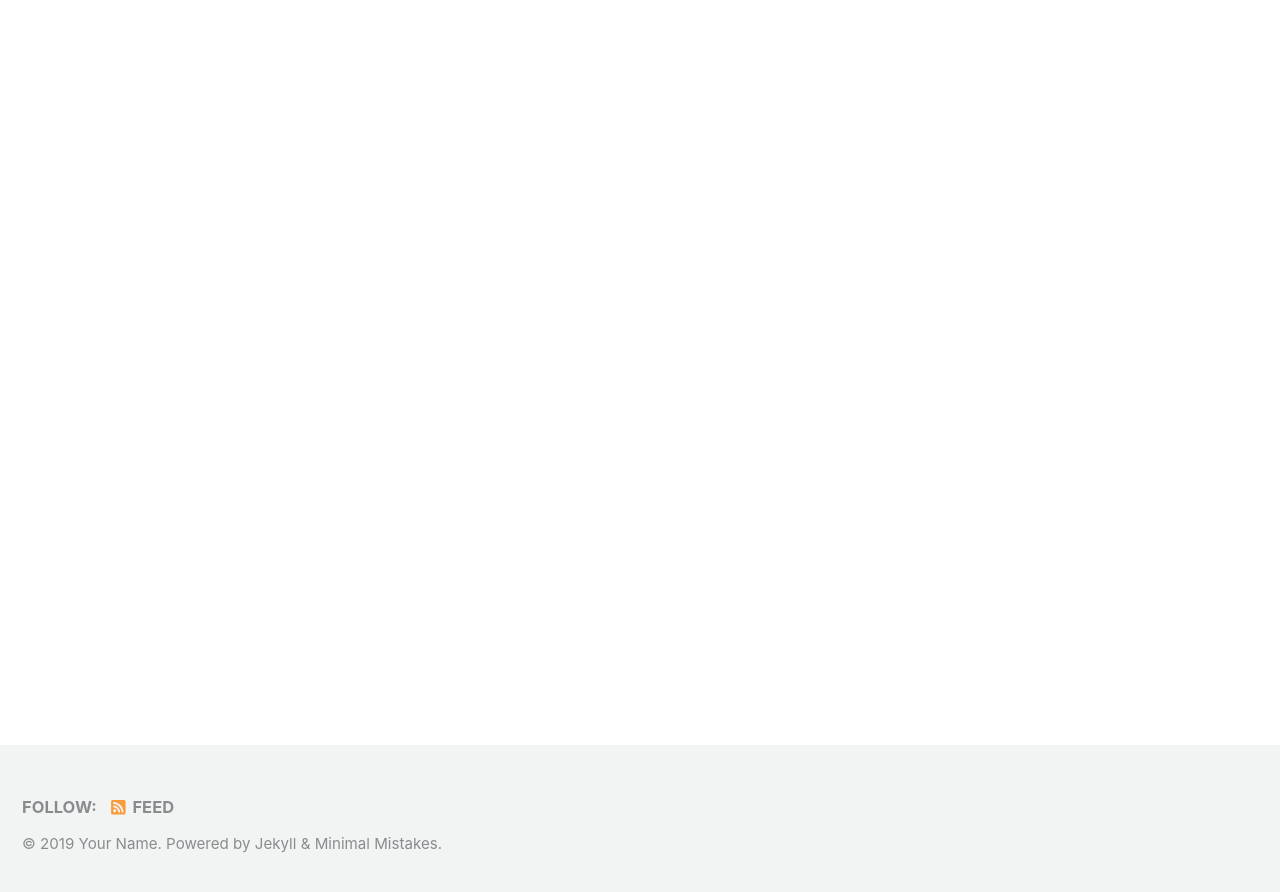
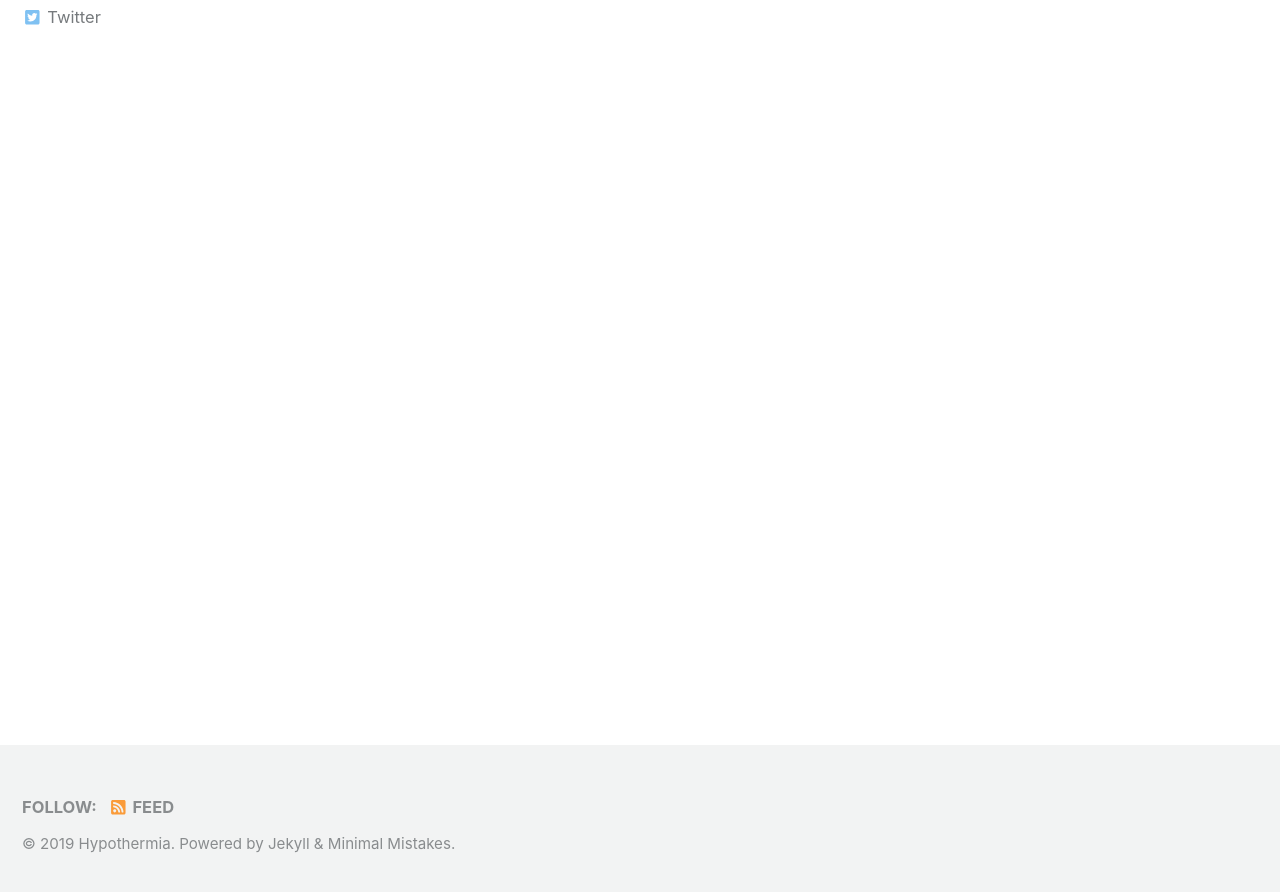
Before and after one commit to Hypothermia0329/Hypothermia0329.github.io, a Jekyll site: the page built from index.html, in a window 1280 px wide and 900 px high, scrolled down 222 px. Shown: the top 892 px of the window. Built offline with Jekyll 4.4.1, drawn with Linux system fonts in a browser that asks for light colours; cached includes are drawn as plain includes; the list of posts is cut into pages by our own code; some of the changed text lies outside the part shown.

Commit message:
Update _config.yml

```diff
--- a/_config.yml
+++ b/_config.yml
@@ -18,7 +18,7 @@ minimal_mistakes_skin    : "default" # "air", "aqua", "contrast", "dark", "dirt"
 locale                   : "en-US"
 title                    : "Hypothermia"
 title_separator          : "-"
-name                     : "Your Name"
+name                     : "Hypothermia"
 description              : "Machine Learning."
 url                      : # the base hostname & protocol for your site e.g. "https://mmistakes.github.io"
 baseurl                  : # the subpath of your site, e.g. "/blog"
@@ -106,11 +106,12 @@ analytics:
 
 # Site Author
 author:
-  name             : "Your Name"
+  name             : "Hypo"
   avatar           : # path of avatar image, e.g. "/assets/images/bio-photo.jpg"
   bio              : "I am an amazing person."
-  location         : "Somewhere"
+  location         : "USA"
   email            :
+  twitter          : "Hypothermia"
   links:
     - label: "Email"
       icon: "fas fa-fw fa-envelope-square"
```
